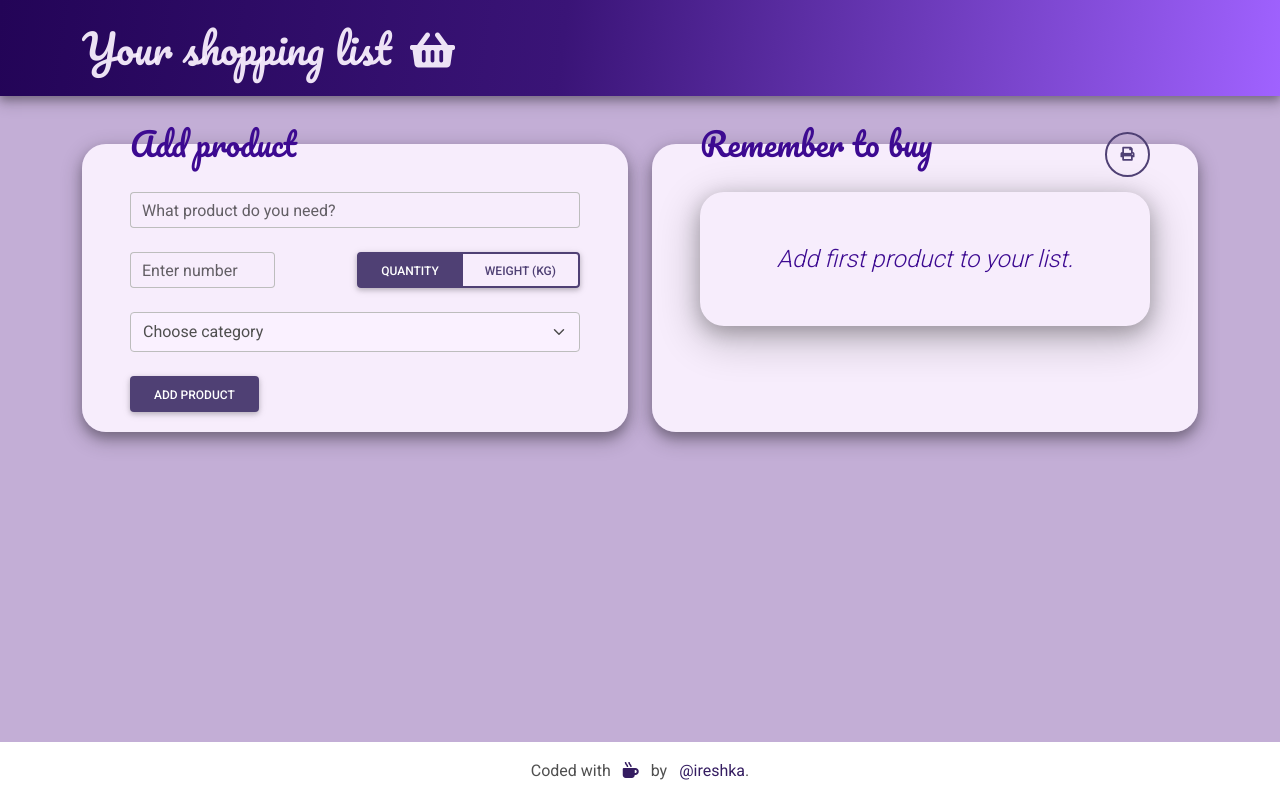
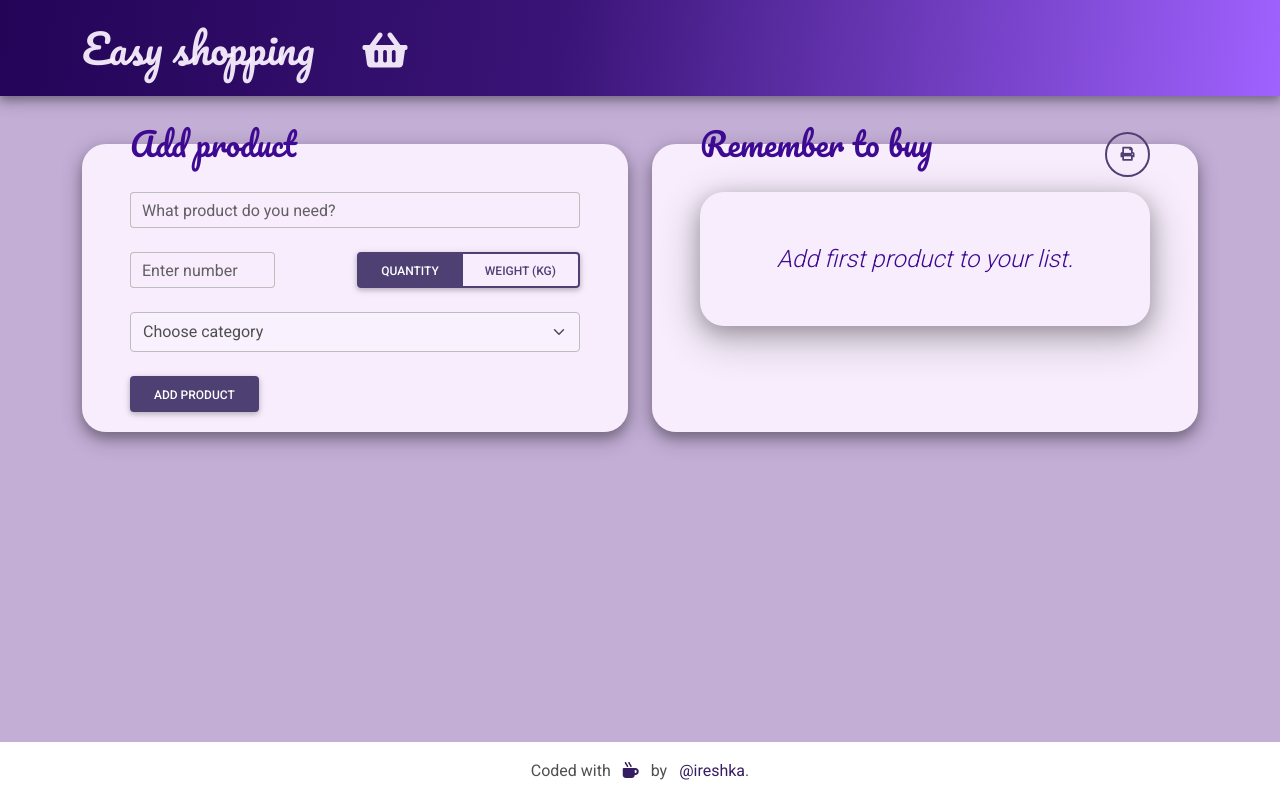
Before and after one commit to ireshka/easy-shopping, a website built with webpack: page src/index.html in a window 1280 px wide. Built offline with nearby package versions, Linux system fonts and the light colour scheme; files whose address does not match are found by name.

Commit message:
Doc | Complete README

```diff
--- a/src/index.html
+++ b/src/index.html
@@ -4,7 +4,7 @@
     <meta charset="UTF-8" />
     <meta name="viewport" content="width=device-width, initial-scale=1, shrink-to-fit=no" />
     <meta http-equiv="x-ua-compatible" content="ie=edge" />
-    <title>Your shopping list</title>
+    <title>Easy shoppin</title>
     <!-- Favicon -->
     <link rel="icon" href="img/basket.ico" type="image/x-icon" />
     <!-- Font Awesome -->
@@ -27,7 +27,7 @@
     <header class="header pt-4 pb-3 shadow-2-strong">
       <div class="container">
         <h1 class="header-title fs-1 text-light">
-          Your shopping list <span class="fas fa-shopping-basket icon text-light"></span>
+          Easy shopping<span class="fas fa-shopping-basket icon text-light ms-5"></span>
         </h1>
       </div>
     </header>
```
Also changed, not shown: README.md.
